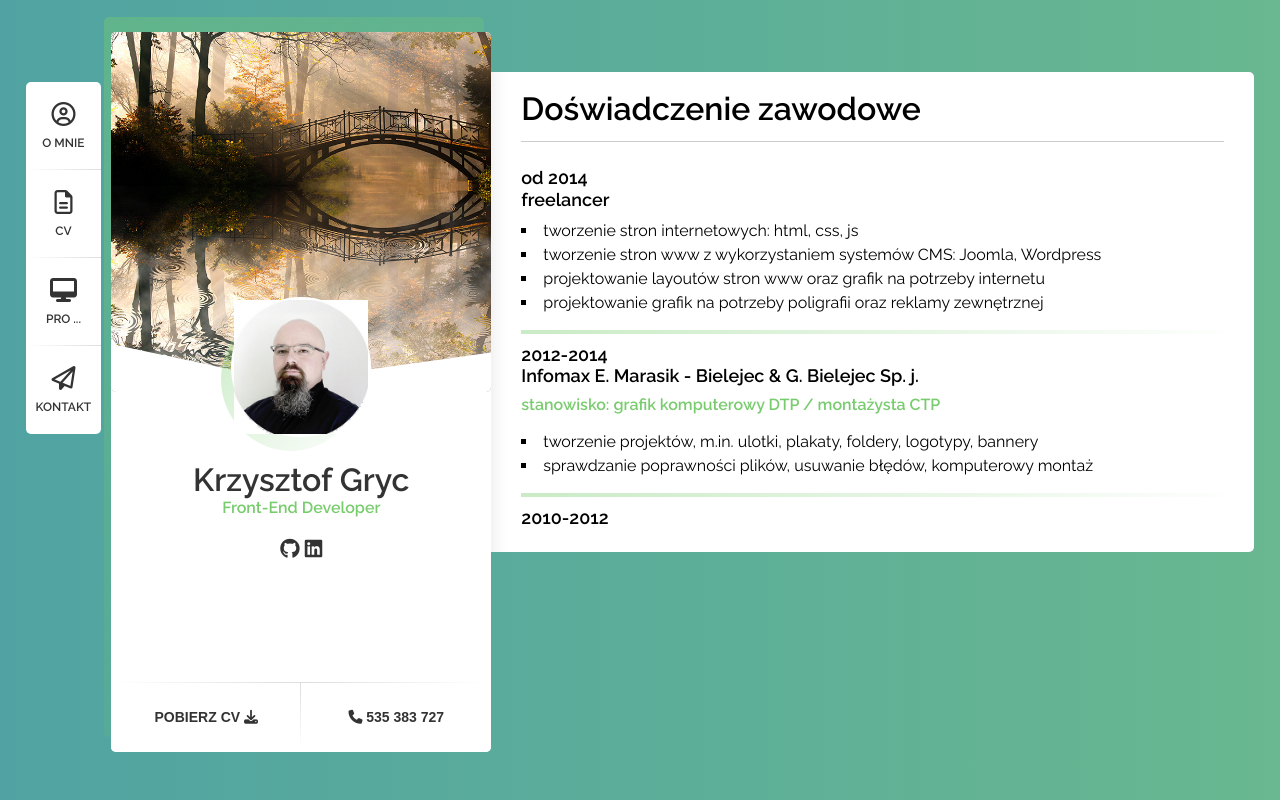
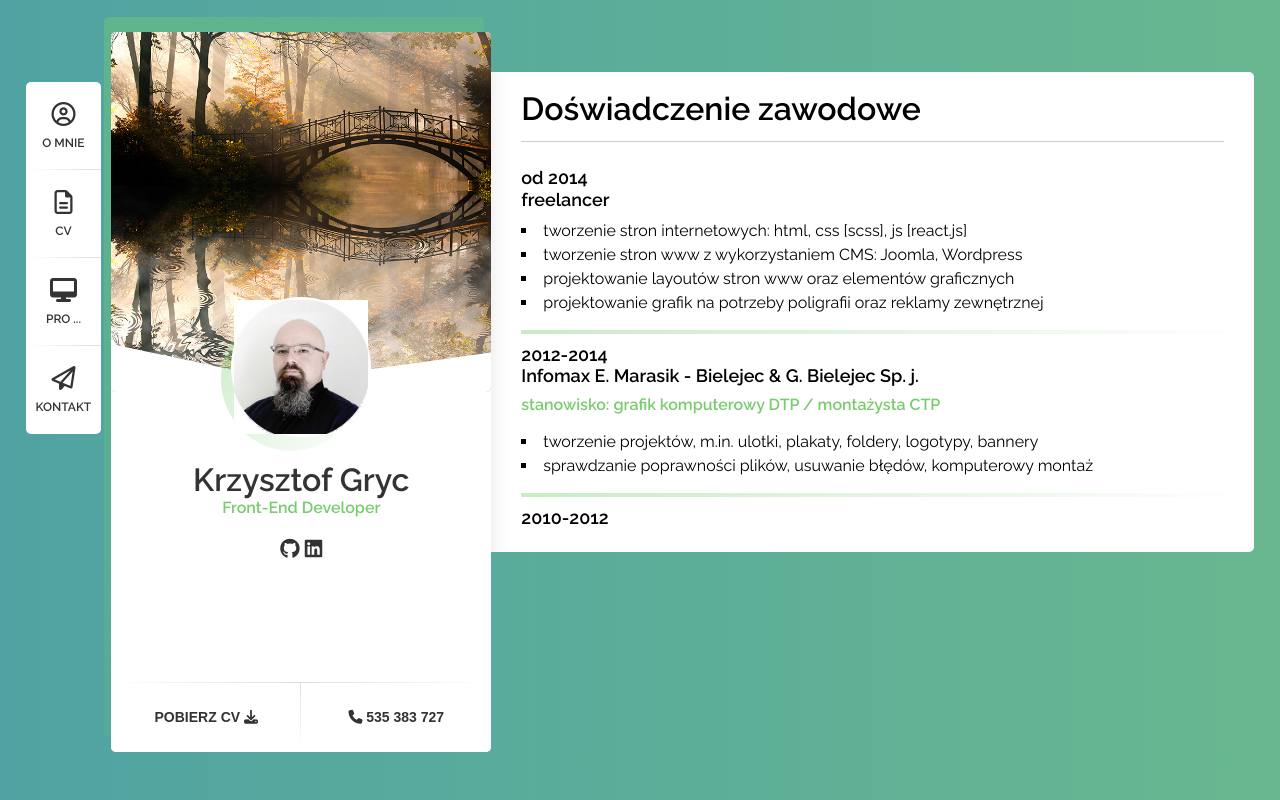
Before and after one commit to g-krzysztof/my-portfolio-page, a React (Create React App) app: page /resume in a window 1280 px wide. Built offline with nearby package versions, Linux system fonts and the light colour scheme.

Commit message:
change content about page

```diff
--- a/src/pages/Resume.js
+++ b/src/pages/Resume.js
@@ -5,12 +5,11 @@ function Resume() {
     return (
         <div className="Content__about">
             <h2>Doświadczenie zawodowe</h2>
-            {/* <div className="Content__border-gradient"></div> */}
             <h4>od 2014<br />freelancer</h4>
             <ul className="Content__list">
-                <li>tworzenie stron internetowych: html, css, js</li>
-                <li>tworzenie stron www z wykorzystaniem systemów CMS: Joomla, Wordpress</li>
-                <li>projektowanie layoutów stron www oraz grafik na potrzeby internetu </li>
+                <li>tworzenie stron internetowych: html, css [scss], js [react.js]</li>
+                <li>tworzenie stron www z wykorzystaniem CMS: Joomla, Wordpress</li>
+                <li>projektowanie layoutów stron www oraz elementów graficznych</li>
                 <li>projektowanie grafik na potrzeby poligrafii oraz reklamy zewnętrznej</li>
             </ul>
             <div className="Content__spacer"></div>
```
